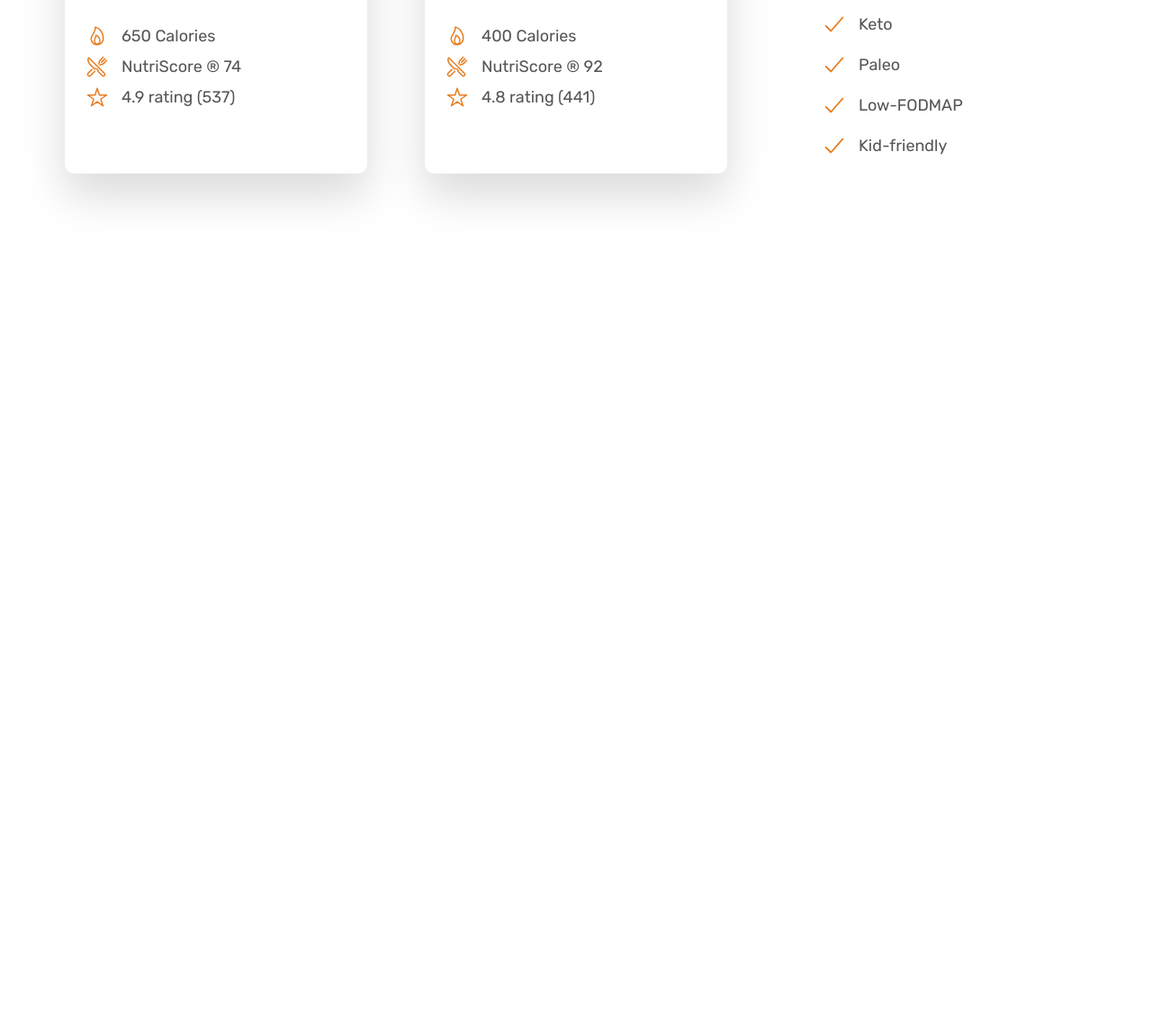
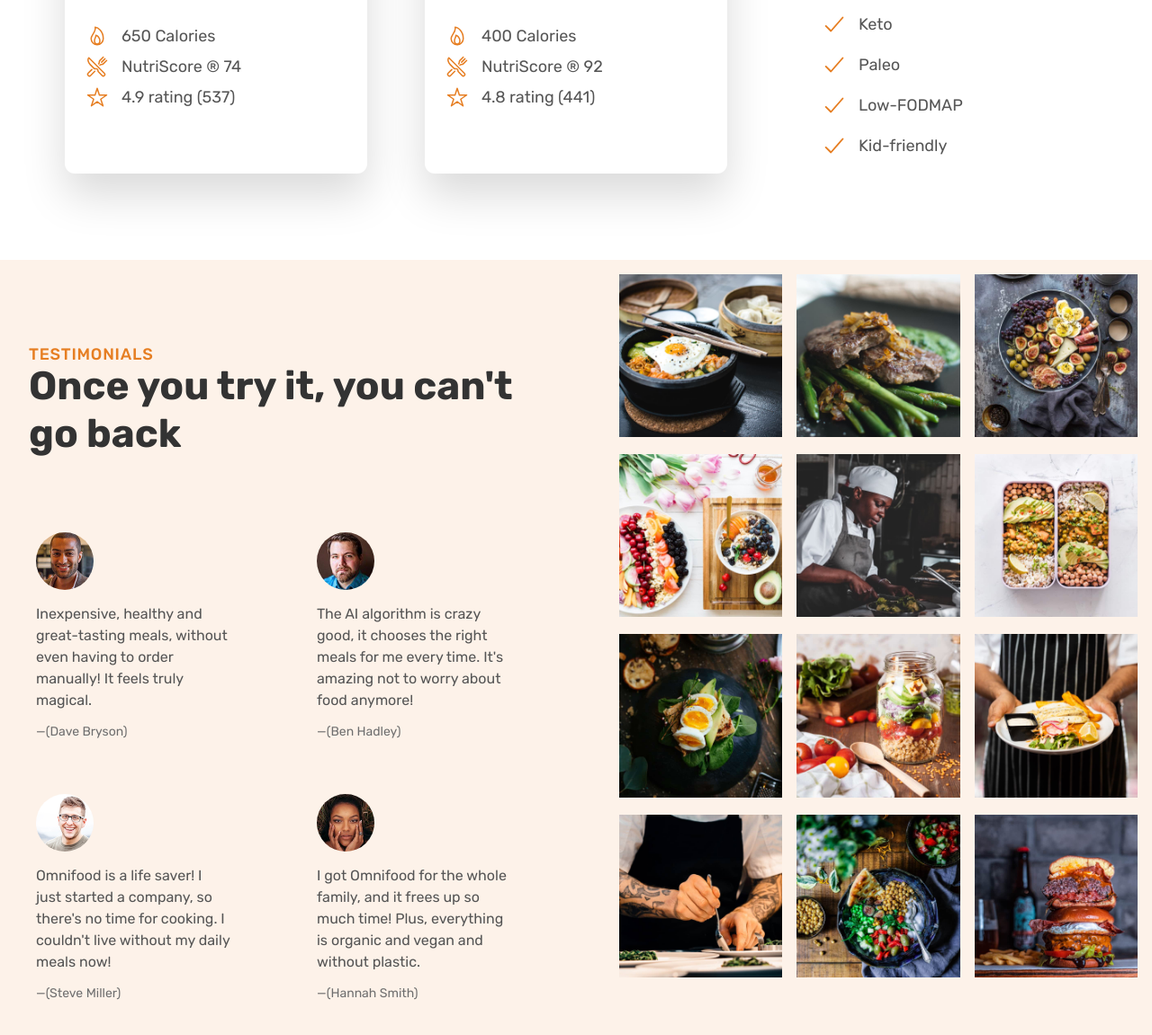
Before and after one commit to AxelMoncayoM/omnifood-page, a plain HTML site: page index.html in a window 1280 px wide. Shown: the part 2891-4042 px from the top of the page at 90% size. Before the commit the page ends 3180 px from the top, so only its background shows below. Drawn offline with nearby package versions, Linux system fonts and the light colour scheme.

Commit message:
Testimonials section added

```diff
--- a/index.html
+++ b/index.html
@@ -292,6 +292,120 @@
       </div>
     </main>
 
+    <section class="section-testimonials grid grid--2-columns">
+      <div class="testimonials">
+        <div class="container">
+          <p class="subHeading">Testimonials</p>
+          <h2 class="heading-secondary">Once you try it, you can't go back</h2>
+        </div>
+
+        <div class="testimonials-container">
+          <figure class="testimonial">
+            <img
+              class="testimonial-img"
+              src="img/customers/dave.jpg"
+              alt="customer photo"
+            />
+            <blockquote class="testimonial-text">
+              Inexpensive, healthy and great-tasting meals, without even having
+              to order manually! It feels truly magical.
+            </blockquote>
+            <p class="testimonial-name">&mdash;(Dave Bryson)</p>
+          </figure>
+
+          <figure class="testimonial">
+            <img
+              class="testimonial-img"
+              src="img/customers/ben.jpg"
+              alt="customer photo"
+            />
+            <blockquote class="testimonial-text">
+              The AI algorithm is crazy good, it chooses the right meals for me
+              every time. It's amazing not to worry about food anymore!
+            </blockquote>
+            <p class="testimonial-name">&mdash;(Ben Hadley)</p>
+          </figure>
+
+          <figure class="testimonial">
+            <img
+              class="testimonial-img"
+              src="img/customers/steve.jpg"
+              alt="customer photo"
+            />
+            <blockquote class="testimonial-text">
+              Omnifood is a life saver! I just started a company, so there's no
+              time for cooking. I couldn't live without my daily meals now!
+            </blockquote>
+            <p class="testimonial-name">&mdash;(Steve Miller)</p>
+          </figure>
+
+          <figure class="testimonial">
+            <img
+              class="testimonial-img"
+              src="img/customers/hannah.jpg"
+              alt="customer photo"
+            />
+            <blockquote class="testimonial-text">
+              I got Omnifood for the whole family, and it frees up so much time!
+              Plus, everything is organic and vegan and without plastic.
+            </blockquote>
+            <p class="testimonial-name">&mdash;(Hannah Smith)</p>
+          </figure>
+        </div>
+      </div>
+      <div class="gallery">
+        <div class="gallery-container">
+          <div class="gallery-item">
+            <img src="img/gallery/gallery-1.jpg" alt="food gallery image" />
+          </div>
+
+          <div class="gallery-item">
+            <img src="img/gallery/gallery-2.jpg" alt="food gallery image" />
+          </div>
+
+          <div class="gallery-item">
+            <img src="img/gallery/gallery-3.jpg" alt="food gallery image" />
+          </div>
+
+          <div class="gallery-item">
+            <img src="img/gallery/gallery-4.jpg" alt="food gallery image" />
+          </div>
+
+          <div class="gallery-item">
+            <img src="img/gallery/gallery-5.jpg" alt="food gallery image" />
+          </div>
+
+          <div class="gallery-item">
+            <img src="img/gallery/gallery-6.jpg" alt="food gallery image" />
+          </div>
+
+          <div class="gallery-item">
+            <img src="img/gallery/gallery-7.jpg" alt="food gallery image" />
+          </div>
+
+          <div class="gallery-item">
+            <img src="img/gallery/gallery-8.jpg" alt="food gallery image" />
+          </div>
+
+          <div class="gallery-item">
+            <img src="img/gallery/gallery-9.jpg" alt="food gallery image" />
+          </div>
+
+          <div class="gallery-item">
+            <img src="img/gallery/gallery-10.jpg" alt="food gallery image" />
+          </div>
+
+          <div class="gallery-item">
+            <img src="img/gallery/gallery-11.jpg" alt="food gallery image" />
+          </div>
+
+          <div class="gallery-item">
+            <img src="img/gallery/gallery-12.jpg" alt="food gallery image" />
+          </div>
+        </div>
+      </div>
+    </section>
+
     <script
       type="module"
       src="https://unpkg.com/ionicons@7.1.0/dist/ionicons/ionicons.esm.js"
--- a/styles/styles.css
+++ b/styles/styles.css
@@ -391,3 +391,62 @@ ul {
 .diets-item span {
   font-size: 1.8rem;
 }
+
+/*TESTIMONIALS SECTION*/
+.section-testimonials {
+  background-color: var(--softWhite);
+}
+
+.testimonials {
+  padding: 9.6rem 0;
+}
+
+.testimonials-container {
+  display: grid;
+  grid-template-columns: repeat(2, 1fr);
+  gap: 1.6rem;
+}
+
+.testimonial-img {
+  width: 6.4rem;
+  border-radius: 50%;
+  margin-bottom: 1.2rem;
+}
+
+.testimonial-text {
+  font-size: 1.6rem;
+  line-height: 1.5;
+  margin-bottom: 1.6rem;
+}
+
+.testimonial-name {
+  font-size: 1.4rem;
+  color: #6f6f6f;
+}
+
+blockquote {
+  margin: 0;
+}
+
+.gallery {
+  padding: 1.6rem;
+}
+
+.gallery-container {
+  display: grid;
+  grid-template-columns: repeat(3, 1fr);
+  gap: 1.6rem;
+}
+
+.gallery-item {
+  overflow: hidden;
+}
+
+.gallery-item img {
+  max-width: 100%;
+  transition: all 300ms ease;
+}
+
+.gallery-item img:hover {
+  transform: scale(1.1);
+}
```
